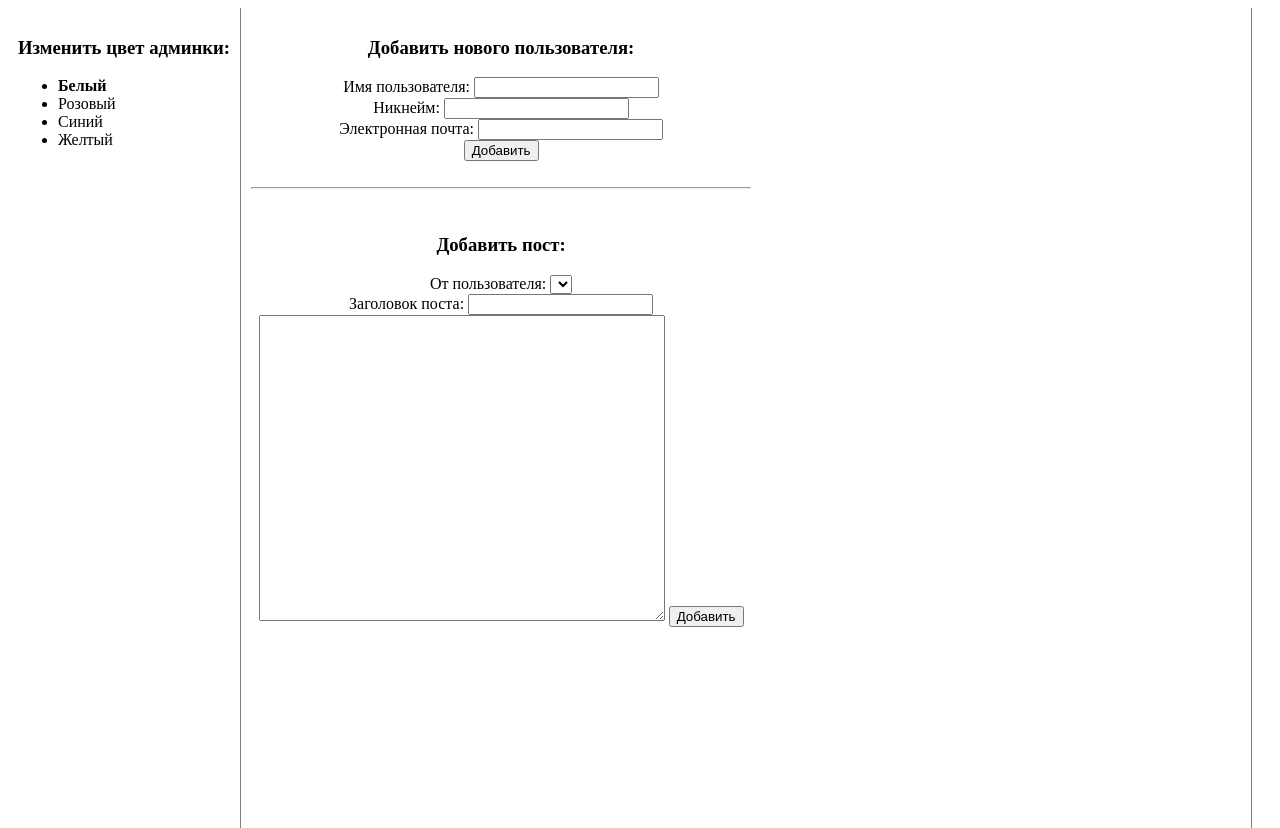
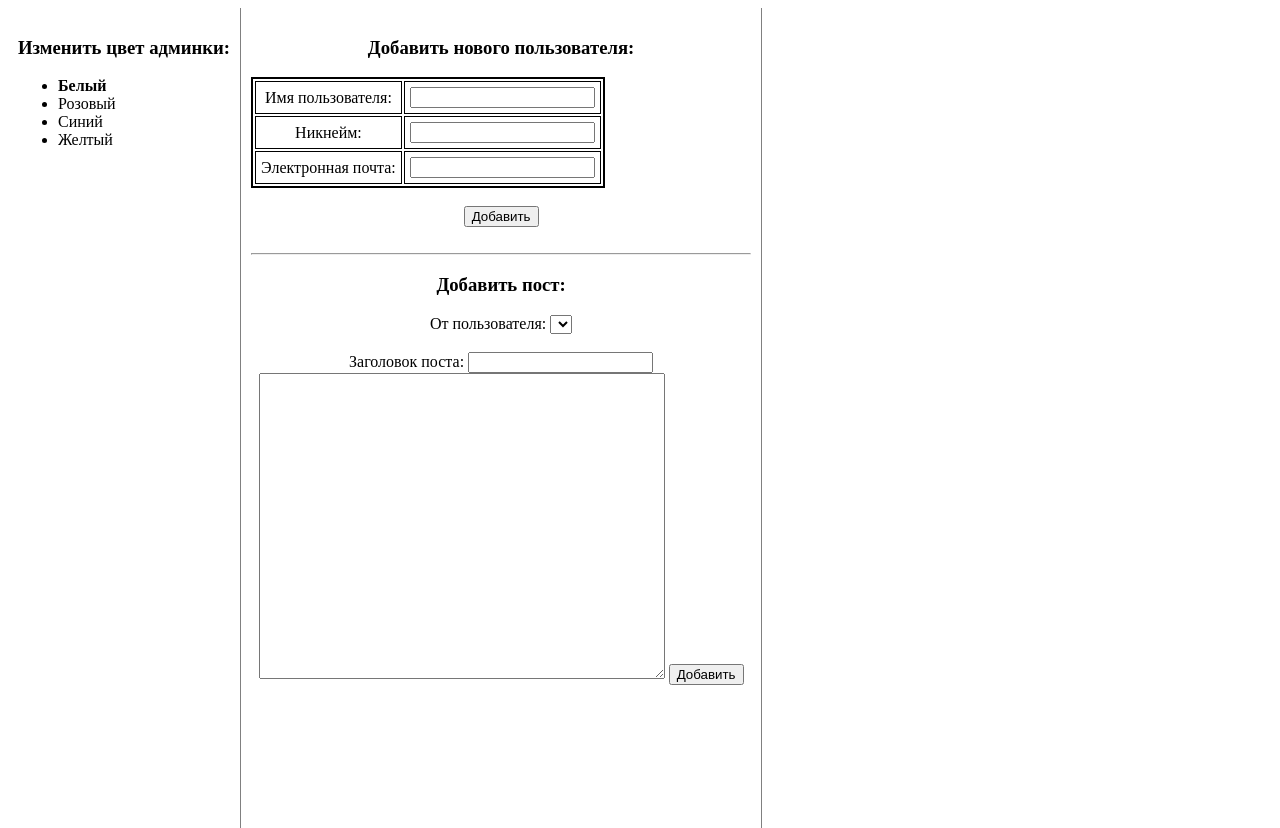
Before and after one commit to apolsh/webpHW, a website: page public/admin.html in a window 1280 px wide. Drawn offline with Linux system fonts and the light colour scheme; no server answers.

Commit message:
admin style fixes

```diff
--- a/public/admin.html
+++ b/public/admin.html
@@ -21,22 +21,33 @@
     <div class="container" id="form">
         <form action="/users" method="post">
             <h3>Добавить нового пользователя:</h3>
-            <label for="name">Имя пользователя:</label>
-            <input type="text" id="name" name="name"/><br/>
-            <label for="username">Никнейм:</label>
-            <input type="text" id="username" name="username"/><br/>
-            <label for="email">Электронная почта:</label>
-            <input type="text" id="email" name="email"/><br/>
+            <table>
+                <tr>
+                   <td><label for="name">Имя пользователя:</label></td>
+                   <td><input type="text" id="name" name="name"/></td>
+                </tr>
+                <tr>
+                    <td><label for="username">Никнейм:</label></td>
+                    <td><input type="text" id="username" name="username"/></td>
+                </tr>
+                <tr>
+                    <td><label for="email">Электронная почта:</label></td>
+                    <td><input type="text" id="email" name="email"/></td>
+                </tr>
+            </table>
+            <br/>
             <input type="submit" value="Добавить"/>
         </form>
         <br/>
         <hr/>
-        <br/>
         <form action="/posts" method="post">
             <h3>Добавить пост:</h3>
-            <label for="userSelector">От пользователя:</label>
-            <select  class="select form-control" id="userSelector" name="userId">
-            </select><br/>
+            <div>
+                <label for="userSelector">От пользователя:</label>
+                <select  class="select form-control" id="userSelector" name="userId">
+                </select>
+            </div>
+            <br/>
             <label for="postTitle">Заголовок поста:</label>
             <input type="text" id="postTitle" name="postTitle"/><br/>
             <textarea id="postText" name="postText"></textarea>
--- a/public/stylesheets/admin.css
+++ b/public/stylesheets/admin.css
@@ -14,7 +14,7 @@ label #form{
 }
 
 #tableContainer{
-  float:right;
+  float:left;
   border-left: 1px solid grey;
 }
 
```
